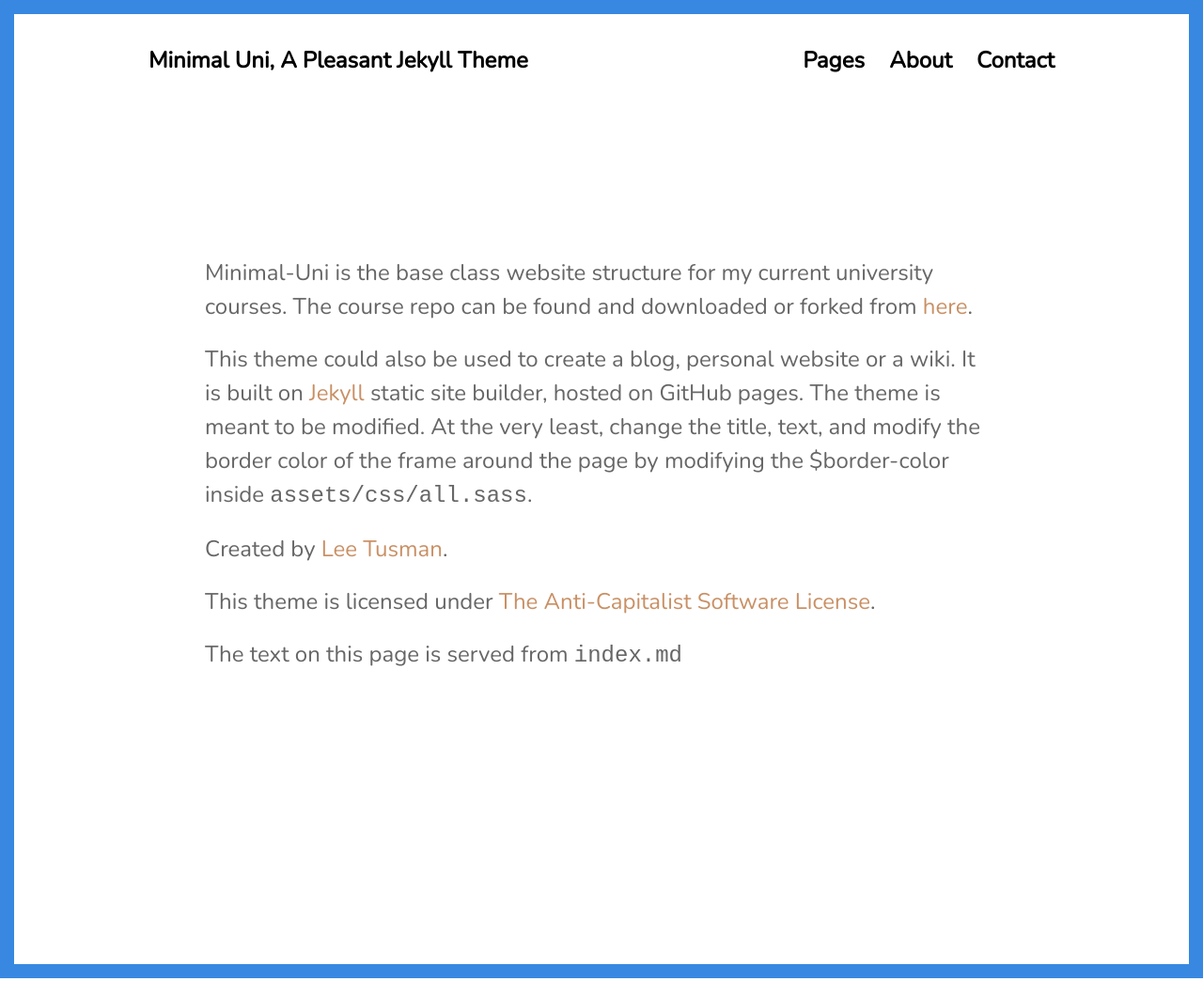
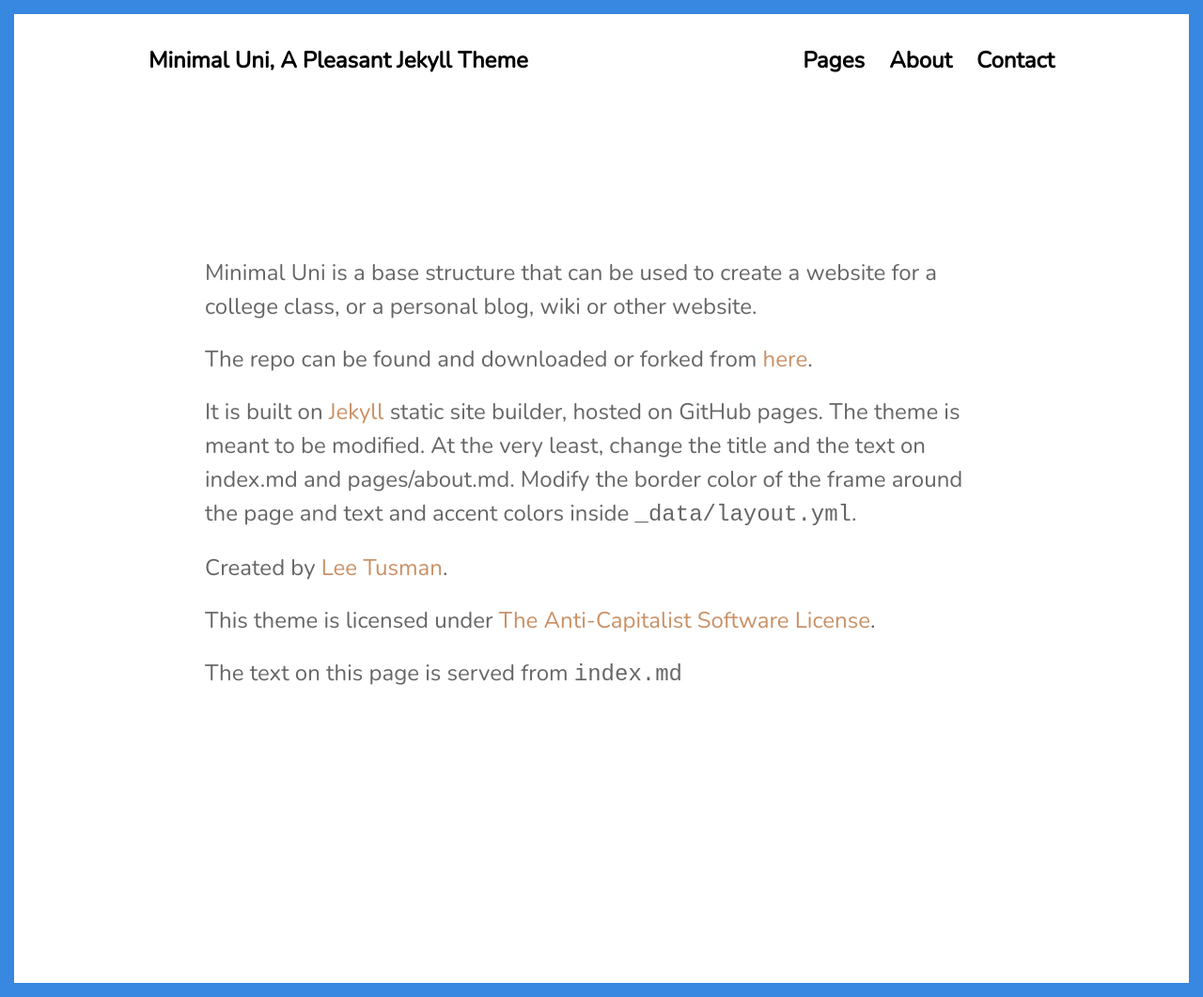
Before and after one commit to lee2sman/minimal-uni, a Jekyll site: the page built from index.md, in a window 1280 px wide. Shown: the whole page at 94% size. Built offline with Jekyll 4.4.1, drawn with Linux system fonts in a browser that asks for light colours; nearby versions of some CDN libraries.

Commit message:
update index.md

````diff
--- a/index.md
+++ b/index.md
@@ -3,9 +3,11 @@ layout: page
 title: Home
 ---
 
-Minimal-Uni is the base class website structure for my current university courses. The course repo can be found and downloaded or forked from [here](https://github.com/lee2sman/minimal-uni).
+Minimal Uni is a base structure that can be used to create a website for a college class, or a personal blog, wiki or other website.
 
-This theme could also be used to create a blog, personal website or a wiki. It is built on [Jekyll](https://jekyllrb.com/) static site builder, hosted on GitHub pages. The theme is meant to be modified. At the very least, change the title, text, and modify the border color of the frame around the page by modifying the $border-color inside ```assets/css/all.sass```.
+ The repo can be found and downloaded or forked from [here](https://github.com/lee2sman/minimal-uni).
+
+It is built on [Jekyll](https://jekyllrb.com/) static site builder, hosted on GitHub pages. The theme is meant to be modified. At the very least, change the title and the text on index.md and pages/about.md. Modify the border color of the frame around the page and text and accent colors inside ```_data/layout.yml```.
 
 Created by [Lee Tusman](http://leetusman.com).
 
````
